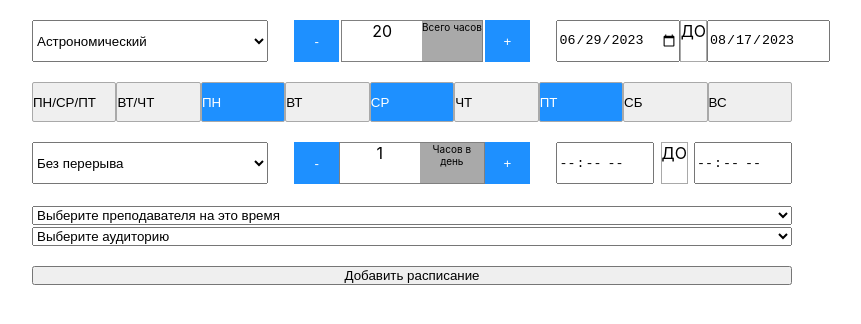
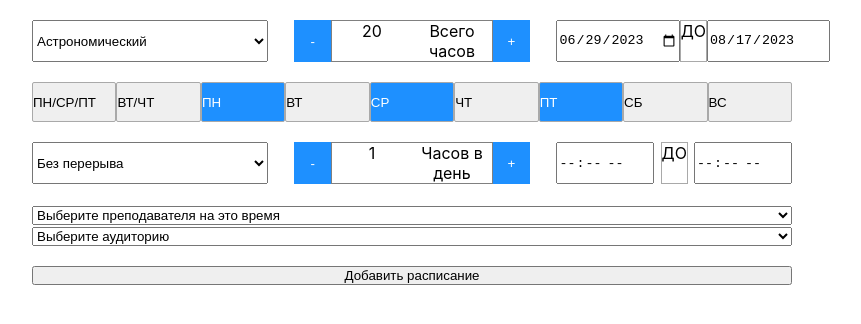
Before and after one commit to maskal2719/phoenix, a React (Create React App) app: page / in a window 1280 px wide. Shown: the top 324 px of the page, without its empty margins (228-1089 px from the left). Built offline with nearby package versions, Linux system fonts and the light colour scheme.

Commit message:
first commit

```diff
--- a/src/componets /DisplayValue/DisplayValue.jsx
+++ b/src/componets /DisplayValue/DisplayValue.jsx
@@ -5,7 +5,7 @@ const DisplayValue = ({ displayValue, spanValue }) => {
   return (
     <div className={s.display}>
       <span className={s.value}>{displayValue}</span>
-      <span className={s.span}>{spanValue}</span>
+      <span className={s.value}>{spanValue}</span>
     </div>
   );
 };
```
